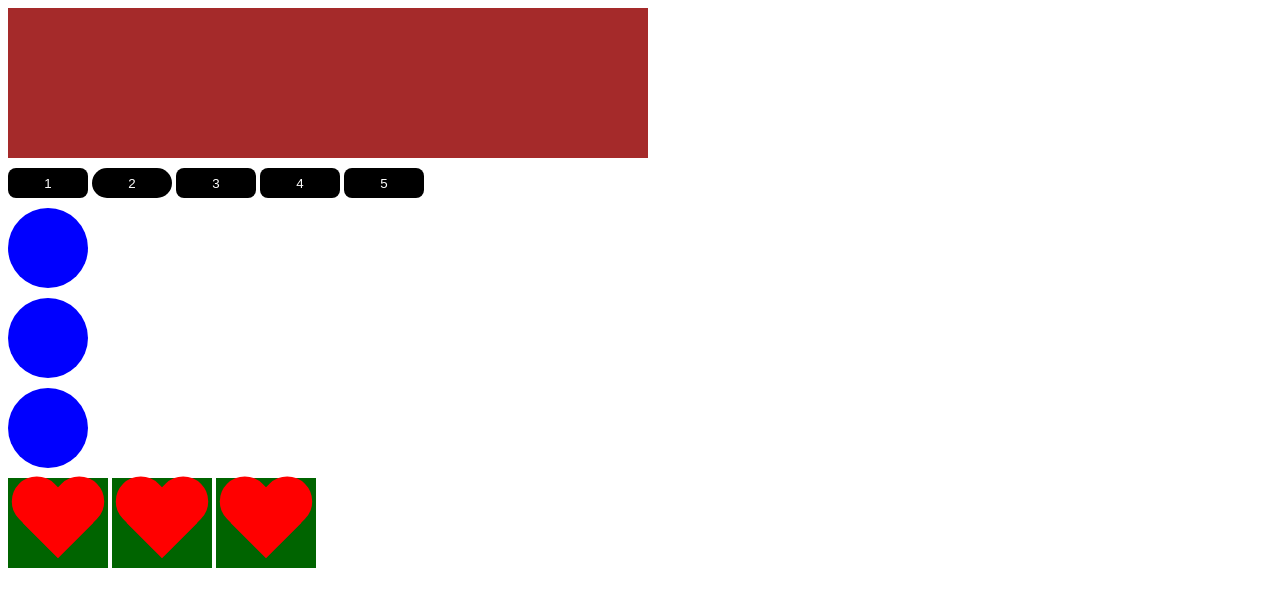
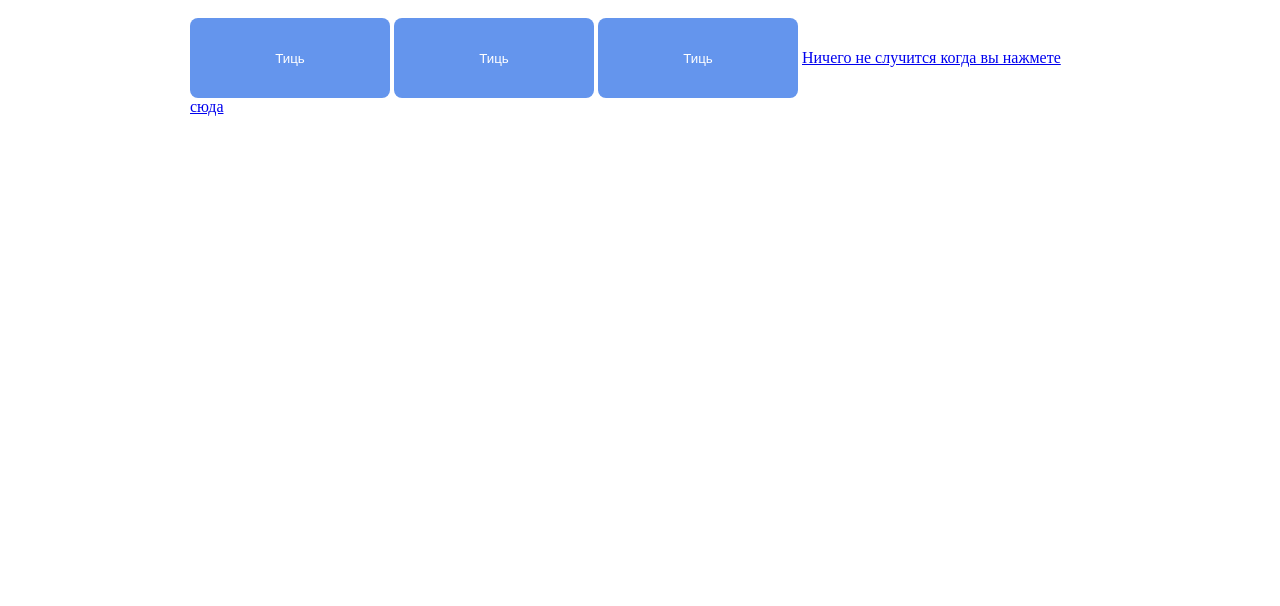
Before and after one commit to Dusheskas/learn_js, a plain HTML site: page index.html in a window 1280 px wide. Drawn offline with Linux system fonts and the light colour scheme.

```diff
--- /dev/null
+++ b/clicker/style.css
@@ -0,0 +1,29 @@
+body {
+   font-family: "Lato", sans-serif;
+   background-color: #f1f1f1;
+}
+
+* {
+   font-family: "Lato", sans-serif;
+}
+.wrapper {
+   margin: 0 auto;
+   max-width: 500px;
+   padding: 100px 15px;
+}
+.score {
+   color: rgb(54, 54, 54);
+   font-weight: 900;
+   text-align: center;
+   font-size: 52px;
+}
+
+.game__btn {
+   background-color: cornflowerblue;
+   border: none;
+   color: #fff;
+   font-weight: 700;
+
+   padding: 10px 18px;
+   border-radius: 3px;
+}
--- a/css/style.css
+++ b/css/style.css
@@ -3,76 +3,25 @@
    height: 150px;
    background-color: red;
 }
+
+.container {
+   width: 900px;
+   padding: 0 15px;
+   margin: 0 auto;
+}
 button {
-   width: 80px;
-   height: 30px;
+   width: 200px;
+   height: 80px;
    margin-top: 10px;
    border: none;
    border-radius: 8px;
-   background-color: #000;
+   background-color: cornflowerblue;
    color: #fff;
    cursor: pointer;
    outline: none;
 }
 
-.circle {
-   width: 80px;
-   height: 80px;
-   background-color: blue;
-   display: block;
-   margin-top: 10px;
-   border-radius: 100%;
+.overlay {
+   padding: 45px;
+   background-color: paleturquoise;
 }
-
-.heart {
-   display: inline-block;
-   position: relative;
-   width: 100px;
-   height: 90px;
-   margin-top: 10px;
-}
-.heart:before,
-.heart:after {
-   position: absolute;
-   content: "";
-   left: 50px;
-   top: 0;
-   width: 50px;
-   height: 80px;
-   background: red;
-   -moz-border-radius: 50px 50px 0 0;
-   border-radius: 50px 50px 0 0;
-   -webkit-transform: rotate(-45deg);
-   -moz-transform: rotate(-45deg);
-   -ms-transform: rotate(-45deg);
-   -o-transform: rotate(-45deg);
-   transform: rotate(-45deg);
-   -webkit-transform-origin: 0 100%;
-   -moz-transform-origin: 0 100%;
-   -ms-transform-origin: 0 100%;
-   -o-transform-origin: 0 100%;
-   transform-origin: 0 100%;
-}
-.heart:after {
-   left: 0;
-   -webkit-transform: rotate(45deg);
-   -moz-transform: rotate(45deg);
-   -ms-transform: rotate(45deg);
-   -o-transform: rotate(45deg);
-   transform: rotate(45deg);
-   -webkit-transform-origin: 100% 100%;
-   -moz-transform-origin: 100% 100%;
-   -ms-transform-origin: 100% 100%;
-   -o-transform-origin: 100% 100%;
-   transform-origin: 100% 100%;
-}
-.black {
-   width: 150px;
-   height: 50px;
-   line-height: 50px;
-   text-align: center;
-   background-color: black;
-   margin-bottom: 30px;
-   margin-top: 30px;
-   color: #fff;
-}
--- a/index.html
+++ b/index.html
@@ -1,30 +1,21 @@
 <!DOCTYPE html>
 <html lang="ru">
    <head>
-		<meta charset="utf-8">
-		<meta http-equiv="X-UA-Compatible" content="IE=edge">
+      <meta charset="utf-8" />
+      <meta http-equiv="X-UA-Compatible" content="IE=edge" />
       <title>JavaScript</title>
-		<link rel="stylesheet" href="css/style.css">
+      <link rel="stylesheet" href="css/style.css" />
    </head>
    <body>
-		<div class="box" id="box"></div>
-		<button>1</button>
-		<button>2</button>
-		<button>3</button>
-		<button>4</button>
-		<button>5</button>
+      <div class="container">
+         <button class="first__btn">Тиць</button>
+         <button class="second__btn">Тиць</button>
+         <button class="second__btn">Тиць</button>
 
-		<div class="circle"></div>
-		<div class="circle"></div>
-		<div class="circle"></div>
-
-		<div class="wrapper">
-			<div class="heart"></div>
-			<div class="heart"></div>
-            <div class="heart"></div>
-
+         <a href="#">Ничего не случится когда вы нажмете сюда</a>
       </div>
 
-		<script src="js/script.js"></script>
+      <!-- <script src="js/script.js"></script> -->
+      <script src="./js/cases.js"></script>
    </body>
 </html>
--- /dev/null
+++ b/js/cases.js
@@ -0,0 +1,49 @@
+"use strict";
+// * =-=-=-=-=-=-=-
+// * События и их обработчики
+// * =-=-=-=-=-=-=-
+
+// const btn = document.querySelector("first__btn");
+// Не совсем правильный способ
+// btn.onclick = function () {
+//    alert("click clack");
+// };
+
+const deleteElement = (e) => {
+   console.log(e.target);
+};
+
+const btn = document.querySelector(".second__btn");
+//    overlay = document.querySelector(".overlay");
+
+// btn.addEventListener("click", () => {
+//    alert("click");
+//    if (true) {
+//       console.log();
+//    }
+// });
+
+// overlay.addEventListener("click", deleteElement);
+// btn.addEventListener("click", deleteElement);
+
+// * Отмена стандартного поведения
+const link = document.querySelector("a");
+link.addEventListener("click", (e) => {
+   e.preventDefault(); // Важно разместить в самом начале (тут, короче)
+   // А не тут
+   // И не тут ;)
+});
+
+// * Задать обработчик событий на несколько элементов
+
+const btns = document.querySelectorAll("button");
+btns.forEach((button) => {
+   button.addEventListener(
+      "dblclick",
+      () => {
+         alert("Что ты хочешь??");
+      },
+      { once: true } // Event options
+   );
+});
+// TODO Clicker on JS
```
Also changed, not shown: clicker/index.html (added, +26 -0 lines), clicker/app.js (added). Lines whose indentation alone changed are shown as unchanged.
